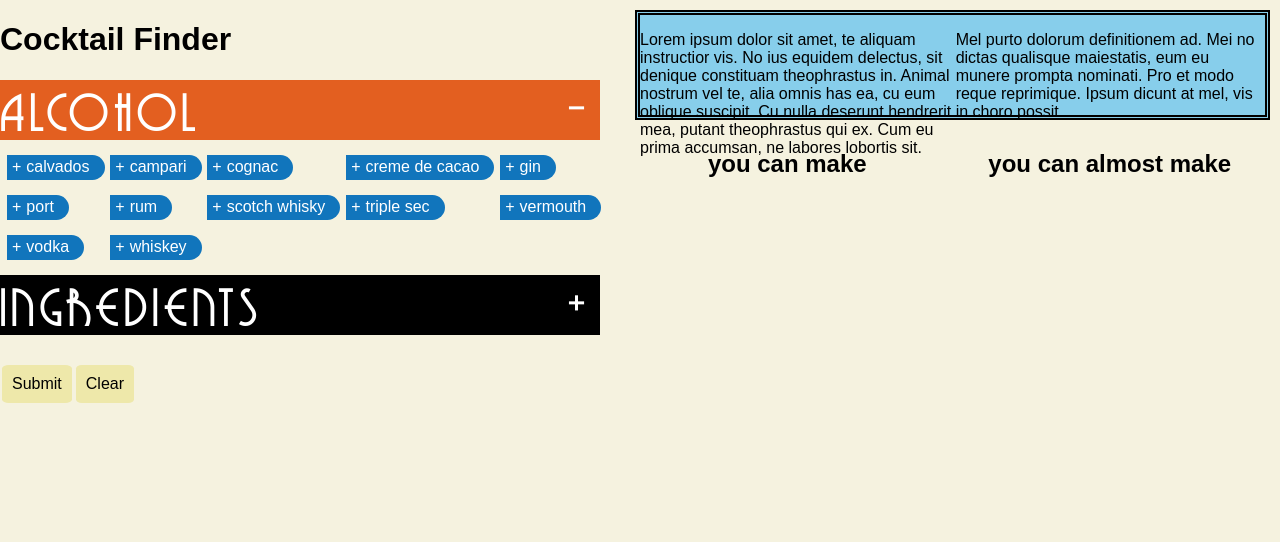
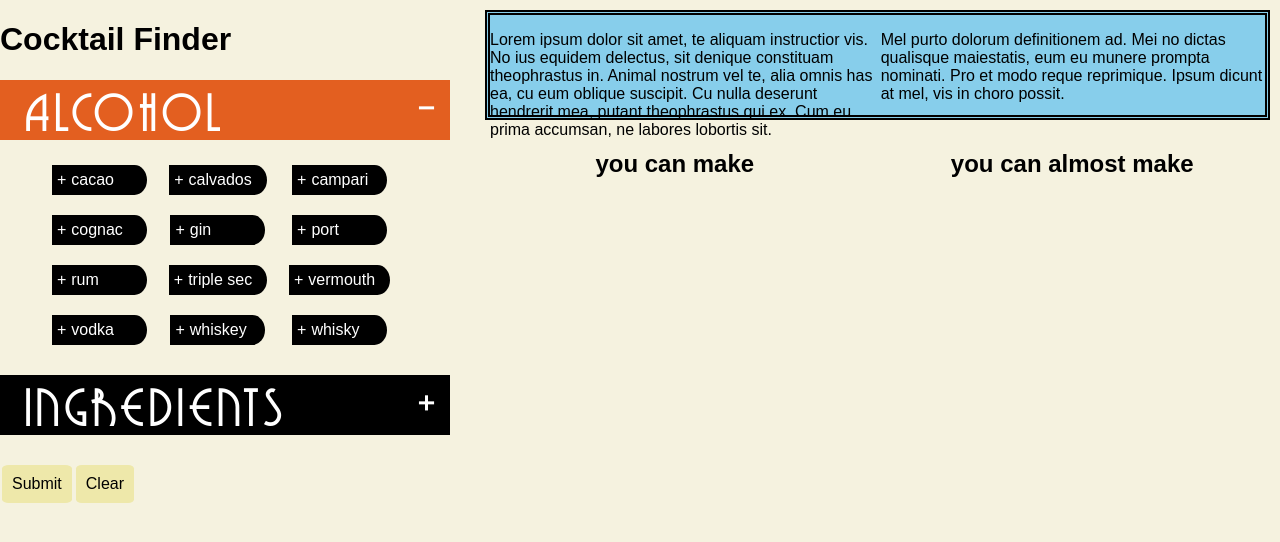
Before and after one commit to PGalicia/CocktailFinder, a React (Create React App) app: page / in a window 1280 px wide. Shown: the top 542 px of the page. Built offline with nearby package versions, Linux system fonts and the light colour scheme.

Commit message:
Design Page: Alcohol collapsible layout

```diff
--- a/src/components/presentational/filterChecklist.jsx
+++ b/src/components/presentational/filterChecklist.jsx
@@ -30,6 +30,11 @@ class FilterChecklist extends Component {
           className="filter-title"
           id={this.props.category}
           onClick={this.toggleCollapsible}
+          style={
+            this.state.isExpanded
+              ? { backgroundColor: "black" }
+              : { backgroundColor: "#e35f20" }
+          }
         >
           <h2>{this.props.name}</h2>
           <span>
--- a/src/constants/cocktail.js
+++ b/src/constants/cocktail.js
@@ -1,7 +1,8 @@
 export const COCKTAILS = [
   {
     name: "Alexander",
-    alcohol: ["Cognac", "Creme De Cacao"],
+    // alcohol: ["Cognac", "Creme De Cacao"],
+    alcohol: ["Cognac", "Cacao"],
     ingredients: ["cream"],
     garnish: ["nutmeg"],
     preparation: "Shake all ingredients with ice and strain contents into a cocktail glass. Sprinkle nutmeg on top and serve.",
@@ -177,7 +178,8 @@ export const COCKTAILS = [
   },
   {
     name: "Rusty Nail",
-    alcohol: ["Scotch Whisky"],
+    // alcohol: ["Scotch Whisky"],
+    alcohol: ["Whisky"],
     ingredients: ["drambuie"],
     garnish: ["lemon twist"],
     preparation: "Pour all ingredients directly into old-fashioned glass filled with ice. Stir gently. Garnish with a lemon twist. Serve.",
--- a/src/style/App.css
+++ b/src/style/App.css
@@ -11,6 +11,7 @@ body {
 
 #root {
   display: grid;
-  grid-template-columns: 600px auto;
+  grid-template-columns: 450px auto;
   grid-gap: 0 25px;
+  position: relative;
 }
--- a/src/style/checkbox.css
+++ b/src/style/checkbox.css
@@ -10,19 +10,20 @@
 
 .toggle {
   position: relative;
-  height: 25px;
+  height: 30px;
   display: inline-block;
-  background-color: #1175bc;
+  background-color: #000;
   color: white;
+  min-width: 70px;
   /* box-shadow: 0 5px 2px -2px grey; */
 }
 
 .toggle::before {
   position: absolute;
   content: "";
-  background-color: #1175bc;
+  background-color: #000;
   width: 25px;
-  height: 25px;
+  height: 30px;
   right: -25px;
   border-top-right-radius: 50%;
   border-bottom-right-radius: 50%;
--- a/src/style/checklist.css
+++ b/src/style/checklist.css
@@ -1,12 +1,15 @@
 .collapsible {
-  width: 100%;
   cursor: pointer;
 }
 
 .filter-list {
+  position: relative;
+  width: 80%;
+  justify-items: center;
+  margin: 25px;
   display: grid;
-  margin: 15px auto;
-  grid-template-columns: repeat(5, auto);
+  grid-template-columns: repeat(3, auto);
+  grid-auto-rows: 35px;
   grid-row-gap: 15px;
 }
 
@@ -20,13 +23,13 @@
   background-color: #000;
 } */
 
-.filter-title#liquor {
+/* .filter-title#liquor {
   background-color: #e35f20;
 }
 
 .filter-title#ingredient {
   background-color: #000;
-}
+} */
 
 .filter-title {
   position: relative;
@@ -57,7 +60,7 @@
 
 .filter-title h2 {
   bottom: -5px;
-  /* left: 0; */
+  left: 25px;
   font-size: 50px;
   letter-spacing: 5px;
   font-weight: normal;
```
